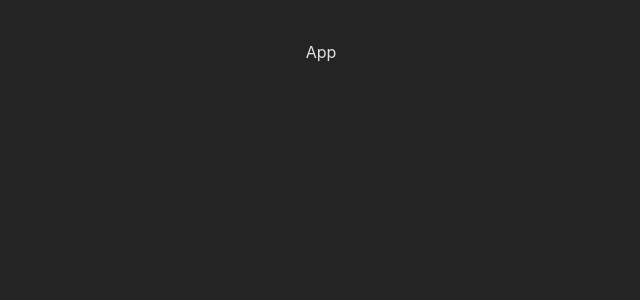
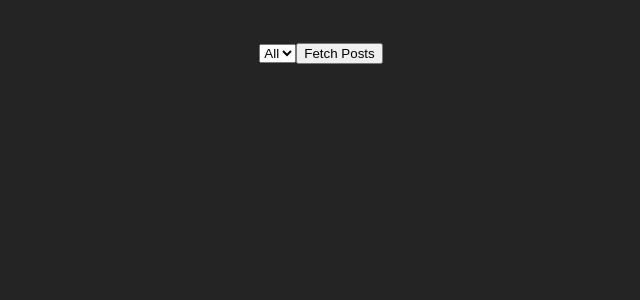
Before and after one commit to evakerrigan/test_Picasso, a React (Vite) app: page / in a window 1280 px wide. Shown: the top 300 px of the page, without its empty margins (319-959 px from the left). Built offline with nearby package versions, Linux system fonts and the light colour scheme.

Commit message:
feat: add getPost and add filter

```diff
--- a/package.json
+++ b/package.json
@@ -10,8 +10,10 @@
     "preview": "vite preview"
   },
   "dependencies": {
+    "axios": "^1.4.0",
     "react": "^18.2.0",
-    "react-dom": "^18.2.0"
+    "react-dom": "^18.2.0",
+    "react-router-dom": "^6.14.1"
   },
   "devDependencies": {
     "@types/react": "^18.0.37",
--- a/src/App.tsx
+++ b/src/App.tsx
@@ -1,11 +1,20 @@
+import { Route, Routes } from "react-router-dom";
+
 import './App.css';
 
+import { NotFound } from "./pages/NotFound/NotFound";
+import { Main } from "./pages/Main/Main";
+import { PostPage } from "./pages/PostPage/PostPage";
+
 function App() {
-
   return (
-    <>
-      App
-    </>
+    <div className="app">
+      <Routes>
+        <Route path="" element={<Main />} />
+        <Route path="posts/:postId" element={<PostPage />} />
+        <Route path="not-found" element={<NotFound />} />
+      </Routes>
+    </div>
   )
 }
 
--- /dev/null
+++ b/src/components/PostItem/PostItem.css
@@ -0,0 +1,19 @@
+.postItem {
+  border: 1px solid #ccc;
+  padding: 1rem;
+  margin: 0.5rem 0;
+  /* box-shadow: 0 0 5px 0 #ccc; */
+}
+.postUserId {
+  font-weight: bold;
+  color: red;
+  padding: 0 10px;
+}
+.postId {
+  font-weight: bold;
+  color: green;
+  padding: 0 10px;
+}
+.postBody {
+  font-size: 7px;
+}
--- /dev/null
+++ b/src/components/PostItem/PostItem.tsx
@@ -0,0 +1,21 @@
+import "./PostItem.css";
+
+type PostItemProps = {
+  userId: number;
+  id: number;
+  title: string;
+  body: string;
+}
+
+export const PostItem = ({ post }: { post: PostItemProps }) => {
+
+  return (
+    <div className="postItem">
+      <span className="postUserId">{post.userId}</span>
+      <span className="postId">{post.id}</span>
+      <span className="postTitle">{post.title}</span>
+      <p className="postBody">{post.body}</p>
+    </div>
+  );
+
+}
--- /dev/null
+++ b/src/components/PostList/PostList.tsx
@@ -0,0 +1,25 @@
+import { PostItem } from "../PostItem/PostItem";
+
+type PostItemProps = {
+  userId: number;
+  id: number;
+  title: string;
+  body: string;
+}
+
+type PostListProps = {
+  posts: PostItemProps[];
+}
+
+export const PostList = ({posts}: PostListProps) => {
+  return (
+    <div className="PostList">
+      {
+        posts.map((post) => (
+          <PostItem key={post.id} post={post} />
+        ))
+      }
+
+    </div>
+  );
+}
--- /dev/null
+++ b/src/components/UI/MySelect/MySelect.tsx
@@ -0,0 +1,46 @@
+type MySelectProps = {
+  defaultValue: string;
+  options: OptionProps[];
+  value: string;
+  onChange: (value: string) => void;
+}
+type OptionProps = {
+  id: number;
+  name: string;
+  phone: string;
+  username: string;
+  website: string;
+  company: CompanyProps;
+  address: AddressProps;
+}
+type CompanyProps = {
+  name: string;
+  catchPhrase: string;
+  bs: string;
+}
+type AddressProps = {
+  street: string;
+  suite: string;
+  city: string;
+  zipcode: string;
+  geo: GeoProps;
+}
+type GeoProps = {
+  lat: string;
+  lng: string;
+}
+
+export const MySelect = ({ options, defaultValue, value, onChange }: MySelectProps) => {
+  return (
+    <select value={value} onChange={(event) => (
+      console.log('event.target.value =', event.target.value),
+      onChange(event.target.value))}>
+      <option value="All">{defaultValue}</option>
+      {options.map((option) => (
+        <option key={option.id} value={option.id}>
+          {option.id} - {option.name}
+        </option>
+      ))}
+    </select>
+  );
+}
--- a/src/main.tsx
+++ b/src/main.tsx
@@ -1,10 +1,13 @@
 import React from 'react'
 import ReactDOM from 'react-dom/client'
 import App from './App.tsx'
-import './index.css'
+import './index.css';
+import { BrowserRouter } from 'react-router-dom';
 
 ReactDOM.createRoot(document.getElementById('root') as HTMLElement).render(
   <React.StrictMode>
-    <App />
+    <BrowserRouter>
+      <App />
+    </BrowserRouter>
   </React.StrictMode>,
 )
--- /dev/null
+++ b/src/pages/Main/Main.tsx
@@ -0,0 +1,56 @@
+import { useState } from 'react';
+import axios from 'axios';
+import { PostList } from "../../components/PostList/PostList"
+import { MySelect } from "../../components/UI/MySelect/MySelect"
+
+
+const URL_POSTS_USERS = 'https://jsonplaceholder.typicode.com/posts?userId=';
+const URL_POSTS = 'https://jsonplaceholder.typicode.com/posts';
+const URL_USERS = 'https://jsonplaceholder.typicode.com/users';
+const URL_COMMENTS = 'https://jsonplaceholder.typicode.com/comments';
+
+export const Main = () => {
+
+  const [posts, setPosts] = useState<any[]>([]);
+  const [users, setUsers] = useState<any[]>([]);
+  const [selectedSort, setSelectedSort] = useState<any>('');
+
+  async function fetchPosts(url: string) {
+    const res = await axios.get(url);
+    setPosts(res.data);
+    console.log('posts.res.data', res.data);
+    fetchUsers();
+  }
+
+  async function fetchUsers() {
+    const res = await axios.get(URL_USERS);
+    setUsers(res.data);
+    console.log('users.res.data', res.data);
+  }
+
+  const sortPosts = (sort: string) => {
+
+    setSelectedSort(sort);
+
+    if (sort === 'All') {
+      fetchPosts(URL_POSTS);
+    } else {
+      fetchPosts(`${URL_POSTS_USERS}` + sort);
+    }
+
+
+  }
+
+  return (
+    <div className="main">
+      <MySelect
+        value={selectedSort}
+        onChange={sortPosts}
+        defaultValue="All"
+        options={users}
+      />
+      <button onClick={() => fetchPosts(URL_POSTS)}>Fetch Posts</button>
+      <PostList posts={posts} />
+    </div>
+  )
+}
--- /dev/null
+++ b/src/pages/NotFound/NotFound.tsx
@@ -0,0 +1,5 @@
+export const NotFound = () => {
+  return (
+    <div>NotFound</div>
+  )
+}
--- /dev/null
+++ b/src/pages/PostPage/PostPage.tsx
@@ -0,0 +1,5 @@
+export const PostPage = () => {
+  return (
+    <div>PostPage</div>
+  )
+}
```
Also changed, not shown: src/components/UI/MyButton/Button.tsx (added, +11 -0 lines), src/components/UI/MyButton/Button.module.css (added), 1 other file (tests, documents, lock files or other folders).
